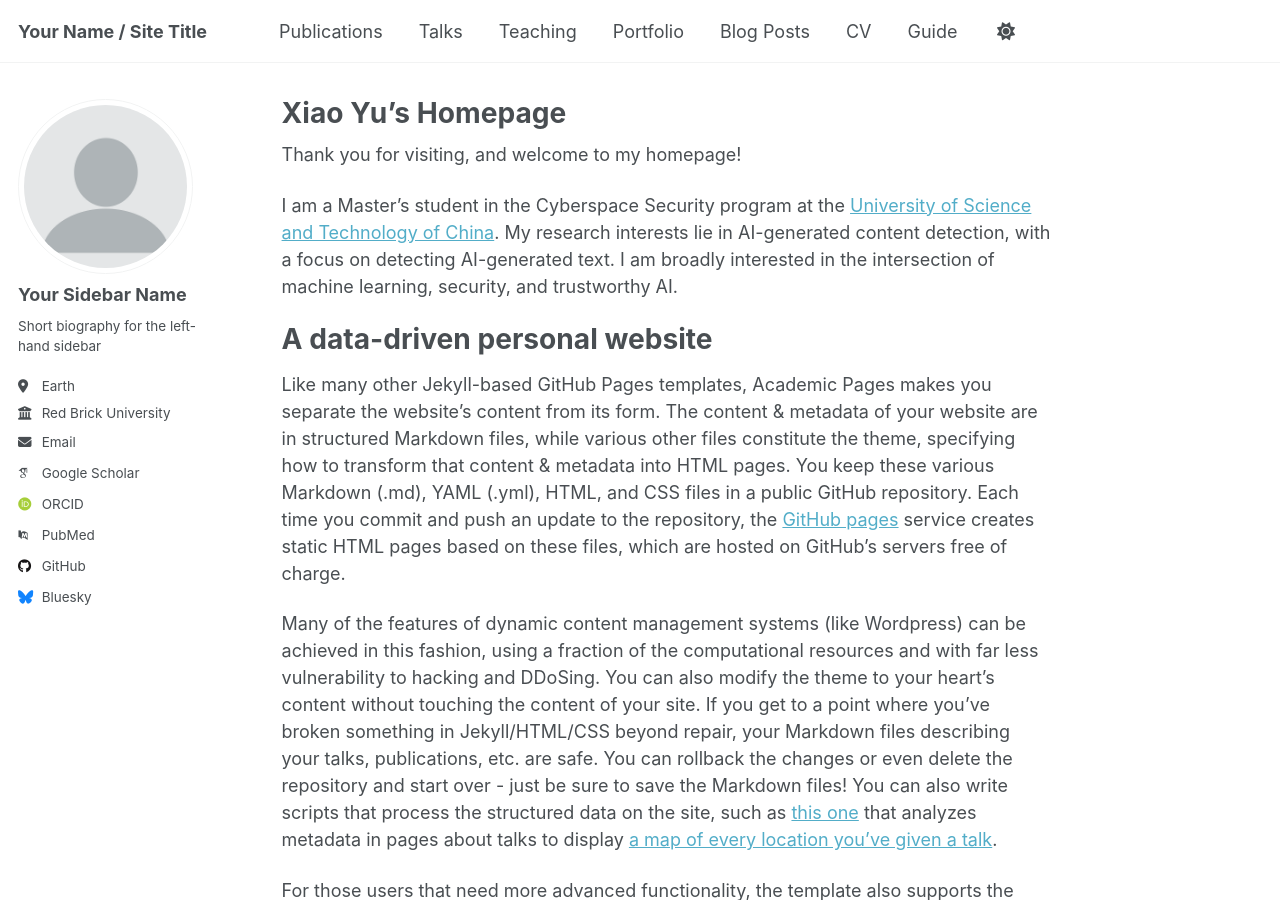
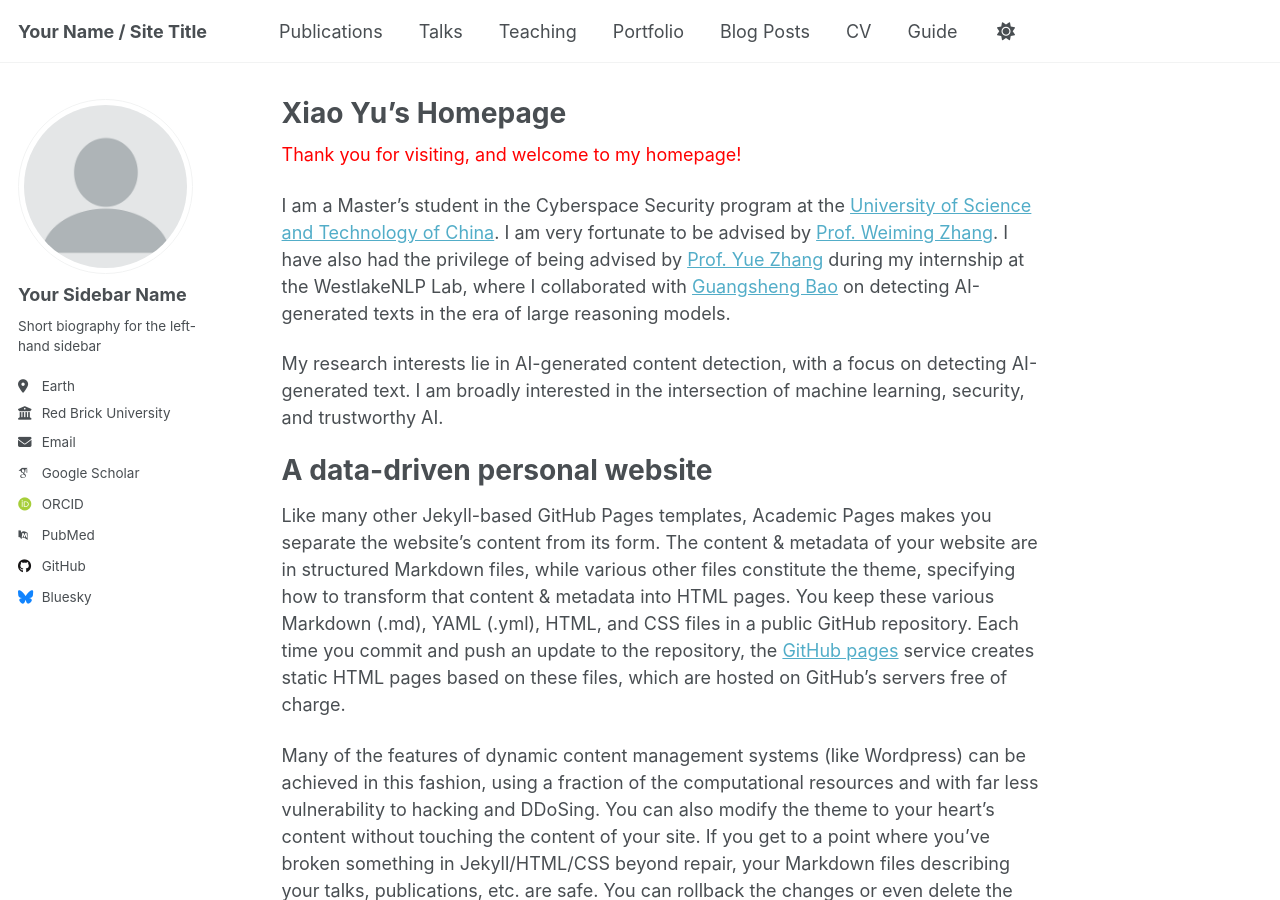
Before and after one commit to happy-Moer/yuxiao.github.io, a Jekyll site: the page built from _pages/about.md, in a window 1280 px wide and 900 px high. Built offline with Jekyll 4.4.1, drawn with Linux system fonts in a browser that asks for light colours; some web fonts are replaced; a script that is not in the unit is left out.

Commit message:
Update about.md

```diff
--- a/_pages/about.md
+++ b/_pages/about.md
@@ -7,9 +7,12 @@ redirect_from:
   - /about.html
 ---
 
-Thank you for visiting, and welcome to my homepage!
+<p style="color:red;">Thank you for visiting, and welcome to my homepage!</p>
 
-I am a Master's student in the Cyberspace Security program at the [University of Science and Technology of China](https://www.ustc.edu.cn/). My research interests lie in AI-generated content detection, with a focus on detecting AI-generated text. I am broadly interested in the intersection of machine learning, security, and trustworthy AI.
+I am a Master's student in the Cyberspace Security program at the [University of Science and Technology of China](https://www.ustc.edu.cn/). I am very fortunate to be advised by [Prof. Weiming Zhang](https://scholar.google.com/citations?hl=zh-CN&user=eTCfl6cAAAAJ).
+I have also had the privilege of being advised by [Prof. Yue Zhang](https://frcchang.github.io/) during my internship at the WestlakeNLP Lab, where I collaborated with [Guangsheng Bao](https://scholar.google.com/citations?user=cxPJx2kAAAAJ&hl=en) on detecting AI-generated texts in the era of large reasoning models.
+
+My research interests lie in AI-generated content detection, with a focus on detecting AI-generated text. I am broadly interested in the intersection of machine learning, security, and trustworthy AI.
 
 A data-driven personal website
 ======
```
